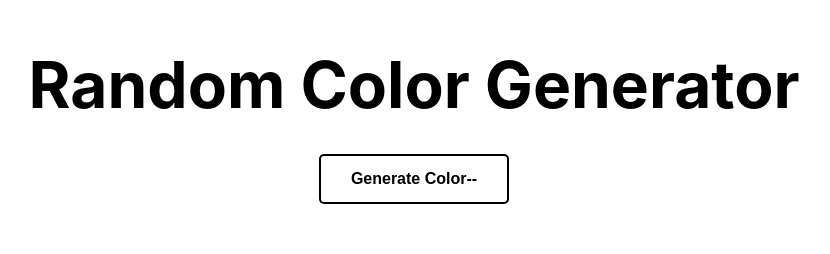
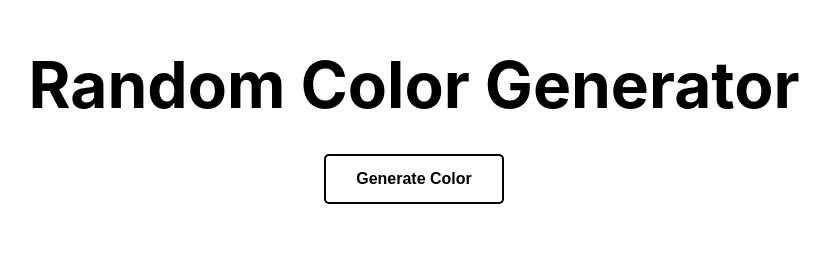
Before and after one commit to DavidH45/RandomColorGenerator, a Next.js app: page / in a window 1280 px wide. Shown: the part 208-462 px from the top of the page, without its empty margins (226-1056 px from the left). Built offline with nearby package versions, Linux system fonts and the light colour scheme.

Commit message:
Removed random "--" left in button.

```diff
--- a/pages/index.js
+++ b/pages/index.js
@@ -61,7 +61,7 @@ export default function Home() {
           Random Color Generator
         </h1>
         <p className="button">
-        <button onClick={() => changeColor()} id="button">Generate Color--</button>
+        <button onClick={() => changeColor()} id="button">Generate Color</button>
         </p>
       </main>
 
```
